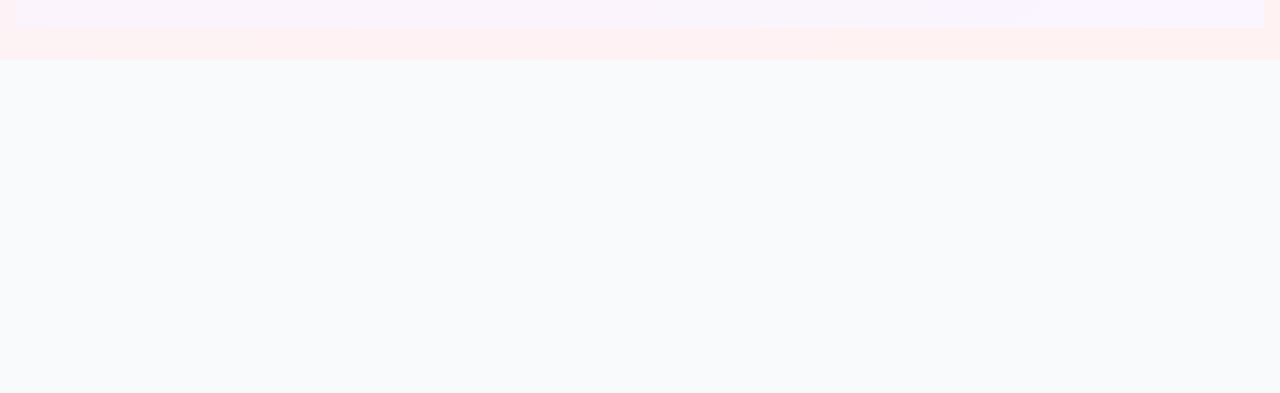
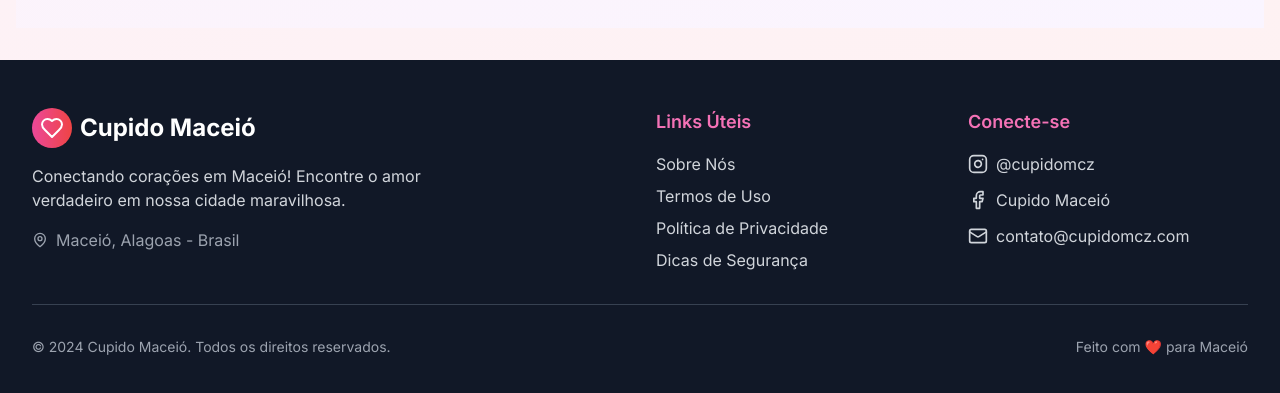
Before and after one commit to nenemfvl/cupidomcz, a React (Vite) app: page /chat in a window 1280 px wide. Shown: the part 869-1262 px from the top of the page. Before the commit the page ends 929 px from the top, so only its background shows below. Built offline with nearby package versions, Linux system fonts and the light colour scheme.

Commit message:
🌐 Adicionado Footer global e melhorado Navbar com sticky positioning

```diff
--- a/src/App.tsx
+++ b/src/App.tsx
@@ -2,6 +2,7 @@
 import { BrowserRouter as Router, Routes, Route } from 'react-router-dom'
 import { AuthProvider } from './contexts/AuthContext'
 import Navbar from './components/Navbar'
+import Footer from './components/Footer'
 import Home from './pages/Home'
 import Login from './pages/Login'
 import Register from './pages/Register'
@@ -14,9 +15,9 @@
   return (
     <AuthProvider>
       <Router>
-        <div className="min-h-screen bg-gradient-to-br from-pink-50 to-red-50">
+        <div className="min-h-screen bg-gradient-to-br from-pink-50 to-red-50 flex flex-col">
           <Navbar />
-          <main className="container mx-auto px-4 py-8">
+          <main className="flex-1 container mx-auto px-4 py-8">
             <Routes>
               <Route path="/" element={<Home />} />
               <Route path="/login" element={<Login />} />
@@ -27,6 +28,7 @@
               <Route path="/chat" element={<Chat />} />
             </Routes>
           </main>
+          <Footer />
         </div>
       </Router>
     </AuthProvider>
--- /dev/null
+++ b/src/components/Footer.tsx
@@ -0,0 +1,103 @@
+import React from 'react'
+import { Link } from 'react-router-dom'
+import { Heart, Instagram, Facebook, Mail, MapPin } from 'lucide-react'
+
+const Footer: React.FC = () => {
+  return (
+    <footer className="bg-gray-900 text-white">
+      <div className="max-w-7xl mx-auto px-4 sm:px-6 lg:px-8 py-12">
+        <div className="grid grid-cols-1 md:grid-cols-4 gap-8">
+          {/* Logo e Descrição */}
+          <div className="col-span-1 md:col-span-2">
+            <div className="flex items-center space-x-2 mb-4">
+              <div className="flex items-center justify-center w-10 h-10 bg-gradient-to-r from-pink-500 to-red-500 rounded-full">
+                <Heart className="w-6 h-6 text-white" />
+              </div>
+              <span className="text-2xl font-bold">Cupido Maceió</span>
+            </div>
+            <p className="text-gray-300 mb-4 max-w-md">
+              Conectando corações em Maceió! Encontre o amor verdadeiro em nossa cidade maravilhosa.
+            </p>
+            <div className="flex items-center space-x-2 text-gray-400">
+              <MapPin className="w-4 h-4" />
+              <span>Maceió, Alagoas - Brasil</span>
+            </div>
+          </div>
+
+          {/* Links Úteis */}
+          <div>
+            <h3 className="text-lg font-semibold mb-4 text-pink-400">Links Úteis</h3>
+            <ul className="space-y-2">
+              <li>
+                <Link to="/about" className="text-gray-300 hover:text-pink-400 transition-colors">
+                  Sobre Nós
+                </Link>
+              </li>
+              <li>
+                <Link to="/terms" className="text-gray-300 hover:text-pink-400 transition-colors">
+                  Termos de Uso
+                </Link>
+              </li>
+              <li>
+                <Link to="/privacy" className="text-gray-300 hover:text-pink-400 transition-colors">
+                  Política de Privacidade
+                </Link>
+              </li>
+              <li>
+                <Link to="/safety" className="text-gray-300 hover:text-pink-400 transition-colors">
+                  Dicas de Segurança
+                </Link>
+              </li>
+            </ul>
+          </div>
+
+          {/* Redes Sociais e Contato */}
+          <div>
+            <h3 className="text-lg font-semibold mb-4 text-pink-400">Conecte-se</h3>
+            <div className="space-y-3">
+              <a
+                href="https://instagram.com/cupidomcz"
+                target="_blank"
+                rel="noopener noreferrer"
+                className="flex items-center space-x-2 text-gray-300 hover:text-pink-400 transition-colors"
+              >
+                <Instagram className="w-5 h-5" />
+                <span>@cupidomcz</span>
+              </a>
+              <a
+                href="https://facebook.com/cupidomcz"
+                target="_blank"
+                rel="noopener noreferrer"
+                className="flex items-center space-x-2 text-gray-300 hover:text-pink-400 transition-colors"
+              >
+                <Facebook className="w-5 h-5" />
+                <span>Cupido Maceió</span>
+              </a>
+              <a
+                href="mailto:contato@cupidomcz.com"
+                className="flex items-center space-x-2 text-gray-300 hover:text-pink-400 transition-colors"
+              >
+                <Mail className="w-5 h-5" />
+                <span>contato@cupidomcz.com</span>
+              </a>
+            </div>
+          </div>
+        </div>
+
+        {/* Linha de Separação */}
+        <div className="border-t border-gray-700 mt-8 pt-8">
+          <div className="flex flex-col md:flex-row justify-between items-center">
+            <p className="text-gray-400 text-sm">
+              © 2024 Cupido Maceió. Todos os direitos reservados.
+            </p>
+            <p className="text-gray-400 text-sm mt-2 md:mt-0">
+              Feito com ❤️ para Maceió
+            </p>
+          </div>
+        </div>
+      </div>
+    </footer>
+  )
+}
+
+export default Footer
--- a/src/components/Navbar.tsx
+++ b/src/components/Navbar.tsx
@@ -18,7 +18,7 @@
   const isActive = (path: string) => location.pathname === path
 
   return (
-    <nav className="bg-white shadow-lg border-b border-pink-100">
+    <nav className="bg-white/95 backdrop-blur-sm shadow-lg border-b border-pink-100 sticky top-0 z-50">
       <div className="max-w-7xl mx-auto px-4 sm:px-6 lg:px-8">
         <div className="flex justify-between items-center h-16">
           {/* Logo */}
```
